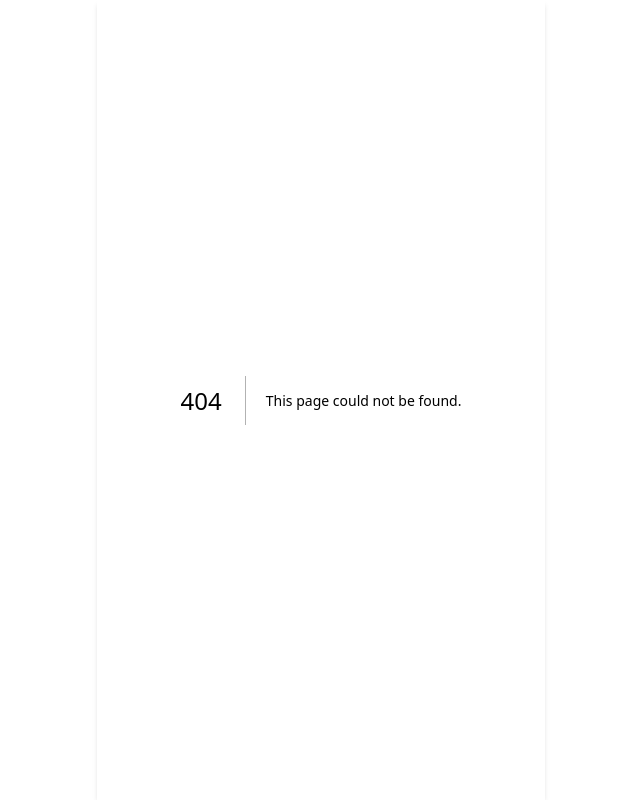
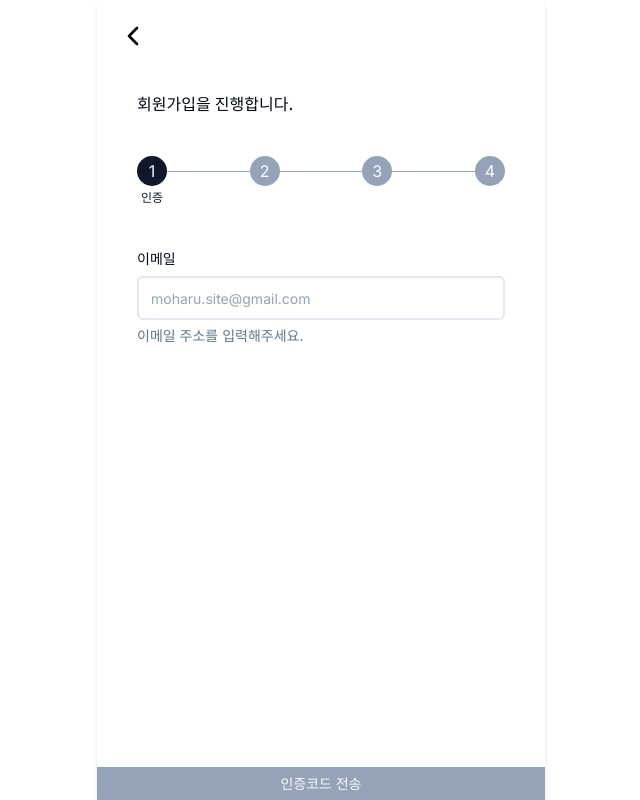
Before and after one commit to poten-moharu/moharu-frontend, a Next.js app: page /auth/signup/email in a window 1280 px wide. Before the commit this address had no page. Shown: the whole page, without its empty margins (319-959 px from the left). Built offline with nearby package versions, Linux system fonts and the light colour scheme.

Commit message:
*회원가입 - 이메일 페이지 임시 구현

```diff
--- /dev/null
+++ b/src/app/(without-navigation)/auth/signup/_components/timer.tsx
@@ -0,0 +1,42 @@
+import { cn } from '@/lib/utils';
+import React, { useEffect } from 'react';
+
+const Timer = ({
+  time,
+  setTime,
+}: {
+  time: number;
+  setTime: React.Dispatch<React.SetStateAction<number>>;
+}) => {
+  let min: number;
+  let sec: number;
+  let timer: any;
+  let currTime = time;
+  min = Math.floor(time / 60);
+  sec = time % 60;
+
+  useEffect(() => {
+    if (currTime > 0) {
+      timer = setInterval(() => {
+        currTime -= 1;
+
+        setTime(time - 1);
+        min = Math.floor(currTime / 60);
+        sec = currTime % 60;
+
+        if (currTime === 0) {
+          setTime(0);
+        }
+      }, 1000);
+    }
+    return () => clearInterval(timer);
+  }, [time]);
+
+  return (
+    <span className={cn('text-sm', { 'text-red-400': time <= 0 })}>
+      {min}:{sec < 10 ? `0${sec}` : sec}
+    </span>
+  );
+};
+
+export default Timer;
--- /dev/null
+++ b/src/app/(without-navigation)/auth/signup/email/page.tsx
@@ -0,0 +1,140 @@
+'use client';
+
+import { Button } from '@/components/ui/button';
+import {
+  Form,
+  FormControl,
+  FormDescription,
+  FormField,
+  FormItem,
+  FormLabel,
+  FormMessage,
+} from '@/components/ui/form';
+import { Input } from '@/components/ui/input';
+import { zodResolver } from '@hookform/resolvers/zod';
+import { useRouter } from 'next/navigation';
+import { useState } from 'react';
+import { useForm } from 'react-hook-form';
+import { z } from 'zod';
+import Timer from '../_components/timer';
+
+const formSchema = z.object({
+  email: z.string().email({ message: '올바른 이메일 형식이 아닙니다.' }),
+  authenticationCode: z.string().min(6, ''),
+});
+
+export default function SignupEmailPage() {
+  const router = useRouter();
+  const form = useForm<z.infer<typeof formSchema>>({
+    resolver: zodResolver(formSchema),
+    mode: 'onChange',
+  });
+
+  const [time, setTime] = useState(0);
+  const [
+    emailAuthenticationCodeRequested,
+    setEmailAuthenticationCodeRequested,
+  ] = useState(false);
+
+  const emailValue = form.watch('email');
+
+  const RequestEmailAuthentication = () => {
+    setTime(60 * 5);
+    // TODO: 인증 코드 요청
+  };
+
+  const handleClickSendAuthenticationCodeButton = () => {
+    RequestEmailAuthentication();
+    setEmailAuthenticationCodeRequested(true);
+  };
+
+  const handleClickAuthenticationButton = () => {
+    router.push('/auth/signup/password');
+  };
+
+  return (
+    <Form {...form}>
+      <form className="flex h-full flex-col gap-5 px-10 pt-10">
+        <FormField
+          control={form.control}
+          name="email"
+          render={({ field }) => (
+            <FormItem>
+              <FormLabel>이메일</FormLabel>
+              <FormControl>
+                <Input placeholder="moharu.site@gmail.com" {...field} />
+              </FormControl>
+              {!form.formState.errors.email && (
+                <FormDescription>
+                  {!emailValue
+                    ? '이메일 주소를 입력해주세요.'
+                    : '올바른 이메일 형식입니다.'}
+                </FormDescription>
+              )}
+              {form.formState.errors.email && <FormMessage />}
+            </FormItem>
+          )}
+        />
+        {emailAuthenticationCodeRequested && (
+          <>
+            <FormField
+              control={form.control}
+              name="authenticationCode"
+              render={({ field }) => (
+                <FormItem>
+                  <FormLabel>인증 코드</FormLabel>
+                  <FormControl>
+                    <Input
+                      placeholder="OOOOOO"
+                      type="text"
+                      maxLength={6}
+                      {...field}
+                    />
+                  </FormControl>
+                  {form.formState.errors.authenticationCode && <FormMessage />}
+                  <FormDescription className="flex items-center justify-between">
+                    <span>6자리 인증 코드를 입력해주세요.</span>
+                    <Timer time={time} setTime={setTime} />
+                  </FormDescription>
+                </FormItem>
+              )}
+            />
+
+            <div className="mt-10 flex items-center justify-between">
+              <span className="text-slate-500">코드를 받지 못했다면</span>
+              <Button
+                variant="outline"
+                type="button"
+                onClick={RequestEmailAuthentication}
+              >
+                재전송
+              </Button>
+            </div>
+          </>
+        )}
+      </form>
+      {!emailAuthenticationCodeRequested && (
+        <Button
+          size="big"
+          className="mt-auto"
+          type="submit"
+          disabled={!!form.formState.errors.email || !emailValue}
+          onClick={handleClickSendAuthenticationCodeButton}
+        >
+          인증코드 전송
+        </Button>
+      )}
+      {emailAuthenticationCodeRequested && (
+        <Button
+          size="big"
+          className="mt-auto"
+          type="submit"
+          disabled={!form.formState.isValid}
+          onClick={handleClickAuthenticationButton}
+        >
+          인증하기
+        </Button>
+      )}
+    </Form>
+  );
+}
```
